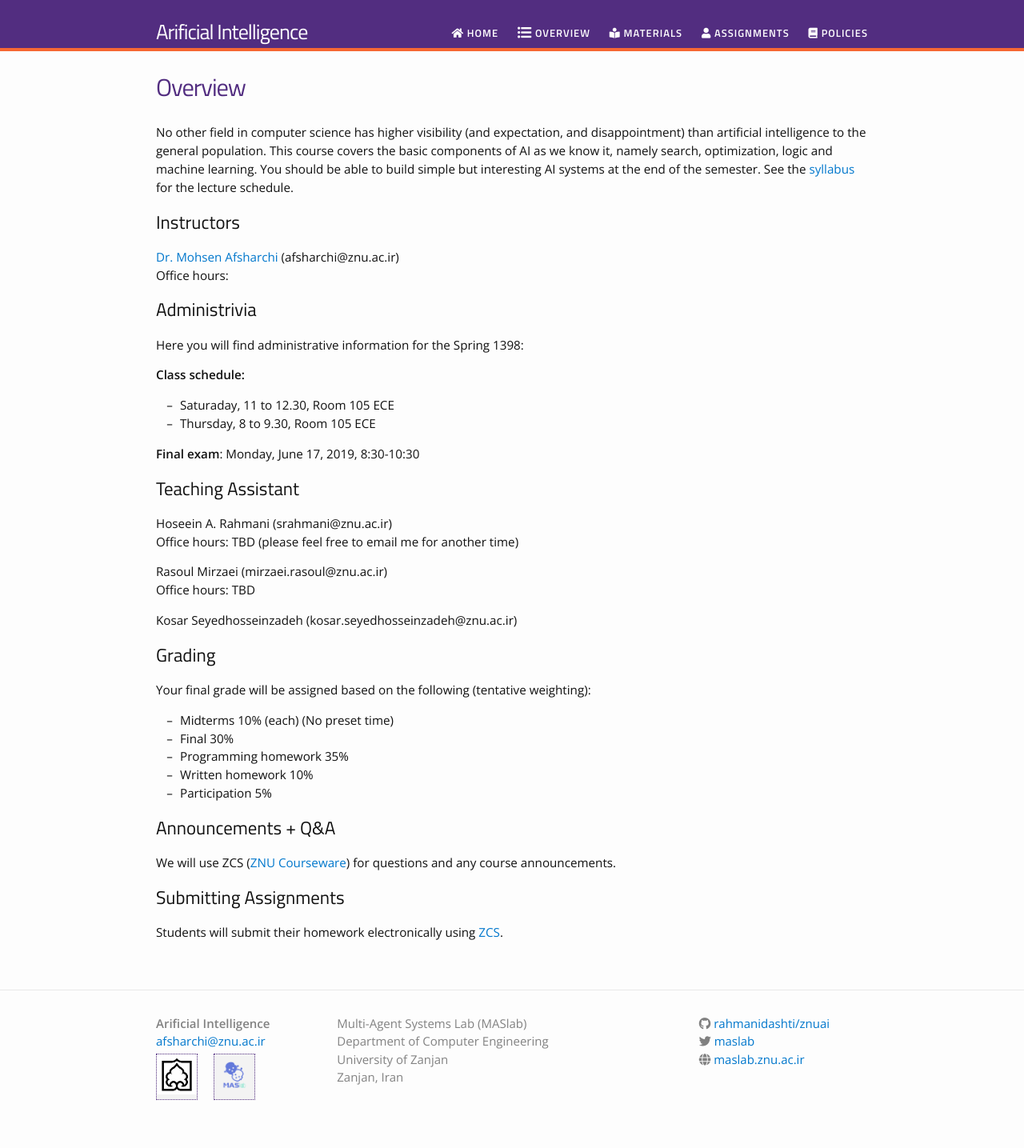
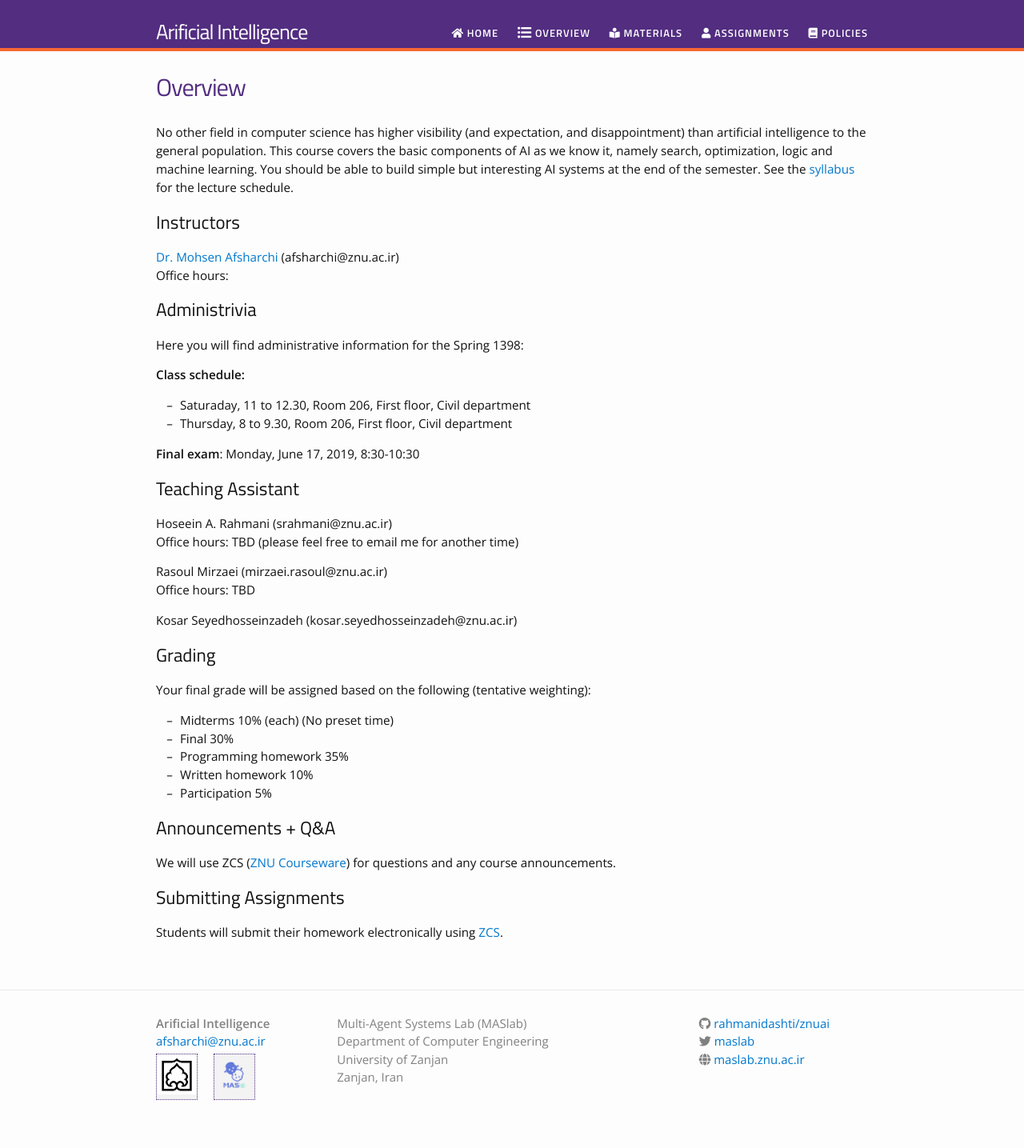
Before and after one commit to rahmanidashti/znuai, a Jekyll site: the page built from overview.md, in a window 1280 px wide. Shown: the whole page at 80% size. Built offline with Jekyll 4.4.1, drawn with Linux system fonts in a browser that asks for light colours; nearby versions of some CDN libraries.

Commit message:
Update overview.md

```diff
--- a/overview.md
+++ b/overview.md
@@ -14,8 +14,8 @@ Office hours:
 Here you will find administrative information for the Spring 1398:
 
 __Class schedule:__
- - Saturaday, 11 to 12.30, Room 105 ECE
- - Thursday, 8 to 9.30, Room 105 ECE
+ - Saturaday, 11 to 12.30, Room 206, First floor, Civil department
+ - Thursday, 8 to 9.30, Room 206, First floor, Civil department
 
 __Final exam__: Monday, June 17, 2019, 8:30-10:30
 
```
